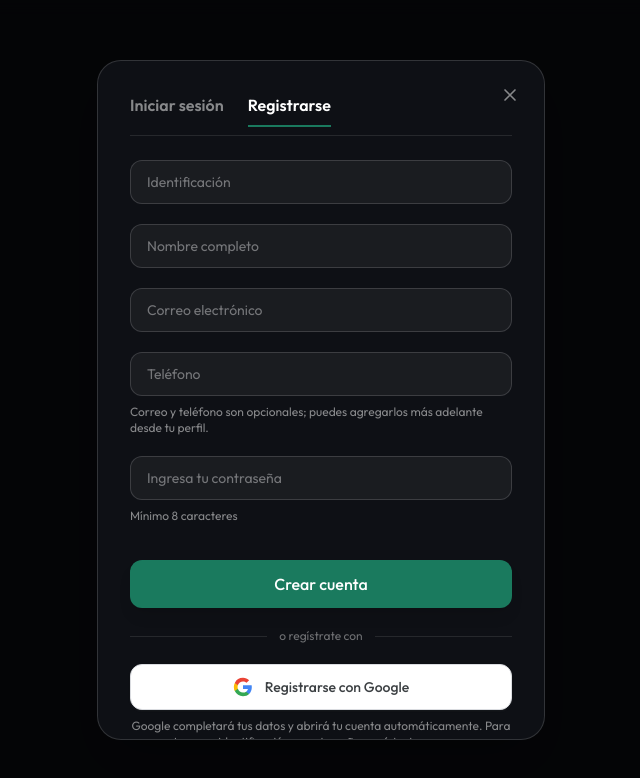
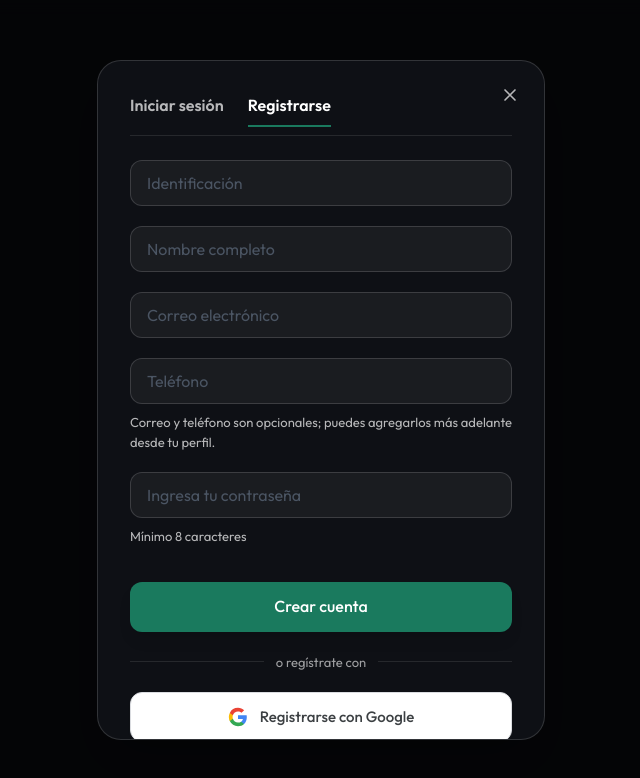
Before and after one commit to luisda-291105/finApp-web, a React (Vite) app: page /login in a window 1280 px wide. Both pictures are taken after a click on the button "Registrarse". Shown: the top 778 px of the page, without its empty margins (319-959 px from the left). Built offline with nearby package versions, Linux system fonts and the light colour scheme; no server answers.

Commit message:
mejora legibilidad de textos y formularios

```diff
--- a/src/components/domain/modales/AuthModal.jsx
+++ b/src/components/domain/modales/AuthModal.jsx
@@ -22,7 +22,7 @@ import { crearUsuario, iniciarSesion } from "../../../services/usuarioServicio";
 import { GOOGLE_AUTH_CONFIGURADO, iniciarLoginGoogle } from "../../../services/authGoogleServicio";
 import { useUsuarioActivo } from "../../../context/UsuarioActivoContext";
 
-const CLASE_ENTRADA = "min-h-11 w-full rounded-xl border border-white/15 bg-white/5 px-4 py-2.5 text-sm text-white outline-none transition-colors placeholder:text-white/40 focus:border-emerald-primary focus-visible:ring-2 focus-visible:ring-mint-accent/60";
+const CLASE_ENTRADA = "min-h-11 w-full rounded-xl border border-white/15 bg-white/5 px-4 py-2.5 text-sm text-white outline-none transition-colors placeholder:text-white/70 focus:border-emerald-primary focus-visible:ring-2 focus-visible:ring-mint-accent/60";
 
 /**
  * Opciones REALES de `focus-trap` (spec 010 §2.2). `allowOutsideClick: true` hace efectivo el
@@ -233,7 +233,7 @@ try {
             type="button"
             onClick={alCerrar}
             aria-label="Cerrar ventana de acceso"
-            className="absolute top-5 right-5 text-white/50 hover:text-white p-1 rounded-lg transition-colors cursor-pointer outline-none focus-visible:ring-2 focus-visible:ring-mint-accent"
+            className="absolute top-5 right-5 text-white/70 hover:text-white p-1 rounded-lg transition-colors cursor-pointer outline-none focus-visible:ring-2 focus-visible:ring-mint-accent"
           >
             <svg className="w-5 h-5" fill="none" viewBox="0 0 24 24" stroke="currentColor">
               <path strokeLinecap="round" strokeLinejoin="round" strokeWidth={2} d="M6 18L18 6M6 6l12 12" />
@@ -248,7 +248,7 @@ try {
               className={`text-base font-semibold pb-2 border-b-2 transition-all cursor-pointer ${
                 modo === "login"
                   ? "border-[#1a7a5e] text-white"
-                  : "border-transparent text-white/50 hover:text-white/80"
+                  : "border-transparent text-white/70 hover:text-white/80"
               }`}
             >
               Iniciar sesión
@@ -259,7 +259,7 @@ try {
               className={`text-base font-semibold pb-2 border-b-2 transition-all cursor-pointer ${
                 modo === "registro"
                   ? "border-[#1a7a5e] text-white"
-                  : "border-transparent text-white/50 hover:text-white/80"
+                  : "border-transparent text-white/70 hover:text-white/80"
               }`}
             >
               Registrarse
@@ -320,7 +320,7 @@ try {
                     className={CLASE_ENTRADA}
                   />
                 </div>
-                <p className="-mt-3 text-xs text-white/50">Correo y teléfono son opcionales; puedes agregarlos más adelante desde tu perfil.</p>
+                <p className="-mt-3 text-xs text-white/70">Correo y teléfono son opcionales; puedes agregarlos más adelante desde tu perfil.</p>
               </>
             )}
 
@@ -355,7 +355,7 @@ try {
                 className={CLASE_ENTRADA}
               />
               {modo === "registro" && (
-                <p id="auth-contrasena-ayuda" className="mt-2 text-xs text-white/50">Mínimo 8 caracteres</p>
+                <p id="auth-contrasena-ayuda" className="mt-2 text-xs text-white/70">Mínimo 8 caracteres</p>
               )}
             </div>
 
@@ -381,7 +381,7 @@ try {
             </button>
           </form>
 
-          <div className="my-5 flex items-center gap-3 text-xs text-white/40" aria-hidden="true">
+          <div className="my-5 flex items-center gap-3 text-xs text-white/60" aria-hidden="true">
             <span className="h-px flex-1 bg-white/10" />
             <span>{modo === "registro" ? "o regístrate con" : "o continúa con"}</span>
             <span className="h-px flex-1 bg-white/10" />
@@ -403,7 +403,7 @@ try {
               : modo === "registro" ? "Registrarse con Google" : "Iniciar sesión con Google"}
           </button>
           {modo === "registro" && (
-            <p className="mt-2 text-center text-xs text-white/50">
+            <p className="mt-2 text-center text-xs text-white/70">
               Google completará tus datos y abrirá tu cuenta automáticamente. Para entrar con identificación y contraseña, regístrate con correo.
             </p>
           )}
--- a/src/components/domain/modales/ModalContacto.jsx
+++ b/src/components/domain/modales/ModalContacto.jsx
@@ -57,8 +57,8 @@ export default function ModalContacto({ contacto, onCerrar, triggerRef, onGuarda
         </div>
       </>}
       {contacto && modo === "editar" && <form onSubmit={guardar} className="space-y-4">
-        {[["nombre", "Nombre", "Nombre del contacto"], ["telefono", "Teléfono", "Número de teléfono"]].map(([campo, etiqueta, placeholder]) => <label key={campo} className="block text-sm font-medium">{etiqueta}<input required maxLength={campo === "nombre" ? 100 : 30} value={valores[campo]} placeholder={placeholder} onChange={(evento) => actualizarCampo(campo, evento.target.value)} disabled={ocupado} className="mt-1.5 w-full rounded-xl border border-border-line/60 bg-bg-cream px-3.5 py-3 text-sm text-bg-dark outline-none placeholder:text-slate-text/70 focus:border-emerald-primary/70 focus:ring-2 focus:ring-emerald-primary/20 disabled:opacity-50" /></label>)}
-        <label className="block text-sm font-medium">Notas<textarea maxLength={1000} rows={3} value={valores.notas} placeholder="Añade notas sobre este contacto" onChange={(evento) => actualizarCampo("notas", evento.target.value)} disabled={ocupado} className="mt-1.5 w-full resize-y rounded-xl border border-border-line/60 bg-bg-cream px-3.5 py-3 text-sm text-bg-dark outline-none placeholder:text-slate-text/70 focus:border-emerald-primary/70 focus:ring-2 focus:ring-emerald-primary/20 disabled:opacity-50" /></label>
+        {[["nombre", "Nombre", "Nombre del contacto"], ["telefono", "Teléfono", "Número de teléfono"]].map(([campo, etiqueta, placeholder]) => <label key={campo} className="block text-sm font-medium">{etiqueta}<input required maxLength={campo === "nombre" ? 100 : 30} value={valores[campo]} placeholder={placeholder} onChange={(evento) => actualizarCampo(campo, evento.target.value)} disabled={ocupado} className="mt-1.5 w-full rounded-xl border border-border-line/60 bg-bg-cream px-3.5 py-3 text-sm text-bg-dark outline-none placeholder:text-slate-text focus:border-emerald-primary/70 focus:ring-2 focus:ring-emerald-primary/20 disabled:opacity-50" /></label>)}
+        <label className="block text-sm font-medium">Notas<textarea maxLength={1000} rows={3} value={valores.notas} placeholder="Añade notas sobre este contacto" onChange={(evento) => actualizarCampo("notas", evento.target.value)} disabled={ocupado} className="mt-1.5 w-full resize-y rounded-xl border border-border-line/60 bg-bg-cream px-3.5 py-3 text-sm text-bg-dark outline-none placeholder:text-slate-text focus:border-emerald-primary/70 focus:ring-2 focus:ring-emerald-primary/20 disabled:opacity-50" /></label>
         {error && <p role="alert" className="rounded-xl border border-red-200 bg-red-50 p-3 text-sm text-red-700">{error}</p>}
         <div className="flex justify-end gap-2 border-t border-border-line/30 pt-4"><button type="button" disabled={ocupado} onClick={() => setModo("detalle")} className="min-h-10 rounded-xl border border-border-line px-4 text-sm font-medium transition-colors hover:bg-bg-cream">Cancelar</button><button type="submit" disabled={ocupado} className="min-h-10 rounded-xl bg-emerald-primary px-4 text-sm font-semibold text-bg-cream transition-colors hover:bg-emerald-hover disabled:opacity-50">{ocupado ? "Guardando…" : "Guardar cambios"}</button></div>
       </form>}
--- a/src/components/domain/modales/ModalCrearMovimientoContable.jsx
+++ b/src/components/domain/modales/ModalCrearMovimientoContable.jsx
@@ -142,9 +142,9 @@ export default function ModalCrearMovimientoContable({ abierto, modo = "crear",
                 {tipoSeleccionado && <p className="mt-1 text-xs text-slate-text">Tipo de movimiento: {tipoSeleccionado}</p>}
               </div>
               <label className="block text-sm font-medium" htmlFor="nuevo-movimiento-fecha">Fecha<input id="nuevo-movimiento-fecha" required type="date" value={valores.fecha} onChange={(evento) => cambiar("fecha", evento.target.value)} className="mt-1 min-h-11 w-full rounded-xl border border-border-line bg-white px-3" /></label>
-              <label className="block text-sm font-medium" htmlFor="nuevo-movimiento-monto">Monto (COP)<input id="nuevo-movimiento-monto" required type="text" inputMode="decimal" placeholder="12.000,00" value={valores.monto} onFocus={() => cambiar("monto", desagruparPesos(valores.monto))} onChange={(evento) => cambiar("monto", agruparEntradaPesos(evento.target.value))} onBlur={() => { const numero = parsearPesos(valores.monto); cambiar("monto", numero === null ? valores.monto : formatearPesos(numero)); }} className="mt-1 min-h-11 w-full rounded-xl border border-border-line bg-white px-3 placeholder:text-slate-text/70" /></label>
-              <label className="block text-sm font-medium" htmlFor="nuevo-movimiento-categoria">Categoría<input id="nuevo-movimiento-categoria" required maxLength={80} placeholder="Ej. Alimentación" value={valores.categoria} onChange={(evento) => cambiar("categoria", evento.target.value)} className="mt-1 min-h-11 w-full rounded-xl border border-border-line bg-white px-3 placeholder:text-slate-text/70" /></label>
-              <label className="block text-sm font-medium" htmlFor="nuevo-movimiento-concepto">Concepto <span className="font-normal text-slate-text">(opcional)</span><input id="nuevo-movimiento-concepto" maxLength={160} placeholder="Ej. Compra semanal del hogar" value={valores.concepto} onChange={(evento) => cambiar("concepto", evento.target.value)} className="mt-1 min-h-11 w-full rounded-xl border border-border-line bg-white px-3 placeholder:text-slate-text/70" /></label>
+              <label className="block text-sm font-medium" htmlFor="nuevo-movimiento-monto">Monto (COP)<input id="nuevo-movimiento-monto" required type="text" inputMode="decimal" placeholder="12.000,00" value={valores.monto} onFocus={() => cambiar("monto", desagruparPesos(valores.monto))} onChange={(evento) => cambiar("monto", agruparEntradaPesos(evento.target.value))} onBlur={() => { const numero = parsearPesos(valores.monto); cambiar("monto", numero === null ? valores.monto : formatearPesos(numero)); }} className="mt-1 min-h-11 w-full rounded-xl border border-border-line bg-white px-3 placeholder:text-slate-text" /></label>
+              <label className="block text-sm font-medium" htmlFor="nuevo-movimiento-categoria">Categoría<input id="nuevo-movimiento-categoria" required maxLength={80} placeholder="Ej. Alimentación" value={valores.categoria} onChange={(evento) => cambiar("categoria", evento.target.value)} className="mt-1 min-h-11 w-full rounded-xl border border-border-line bg-white px-3 placeholder:text-slate-text" /></label>
+              <label className="block text-sm font-medium" htmlFor="nuevo-movimiento-concepto">Concepto <span className="font-normal text-slate-text">(opcional)</span><input id="nuevo-movimiento-concepto" maxLength={160} placeholder="Ej. Compra semanal del hogar" value={valores.concepto} onChange={(evento) => cambiar("concepto", evento.target.value)} className="mt-1 min-h-11 w-full rounded-xl border border-border-line bg-white px-3 placeholder:text-slate-text" /></label>
               {requiereOrigen && <div className="grid gap-3 sm:grid-cols-2">
                 <label className="block text-sm font-medium" htmlFor="nuevo-movimiento-origen-tipo">¿De dónde salió el dinero?
                   <select id="nuevo-movimiento-origen-tipo" required value={valores.origenTipo} onChange={(evento) => { cambiar("origenTipo", evento.target.value); cambiar("origenId", ""); }} className="mt-1 min-h-11 w-full rounded-xl border border-border-line bg-white px-3">
--- a/src/components/domain/modales/ModalTarjeta.jsx
+++ b/src/components/domain/modales/ModalTarjeta.jsx
@@ -140,7 +140,7 @@ export default function ModalTarjeta({ tarjeta, onCerrar, triggerRef, onGuardar,
           <div className="mb-4"><label htmlFor="tarjeta-titular" className="mb-1.5 block text-sm font-medium text-bg-dark">Titular</label><input id="tarjeta-titular" required maxLength={100} placeholder="Nombre del titular" value={valores.titular} onChange={(evento) => cambiar("titular", evento.target.value)} disabled={guardando} className="w-full rounded-xl border border-border-line/60 bg-bg-dark/[0.04] px-3.5 py-3 text-sm text-bg-dark outline-none transition placeholder:text-slate-text focus:border-emerald-primary/70 focus:ring-2 focus:ring-emerald-primary/20 disabled:cursor-not-allowed disabled:opacity-50" /></div>
           <div className="mb-4"><label htmlFor="tarjeta-entidad" className="mb-1.5 block text-sm font-medium text-bg-dark">Entidad financiera</label><input id="tarjeta-entidad" required maxLength={100} placeholder="Banco o entidad financiera" value={valores.entidad} onChange={(evento) => cambiar("entidad", evento.target.value)} disabled={guardando} className="w-full rounded-xl border border-border-line/60 bg-bg-dark/[0.04] px-3.5 py-3 text-sm text-bg-dark outline-none transition placeholder:text-slate-text focus:border-emerald-primary/70 focus:ring-2 focus:ring-emerald-primary/20 disabled:cursor-not-allowed disabled:opacity-50" /></div>
           <div className="mb-4"><label htmlFor="tarjeta-expiracion" className="mb-1.5 block text-sm font-medium text-bg-dark">Vencimiento</label><input id="tarjeta-expiracion" required inputMode="numeric" placeholder="MM/AA" maxLength={5} value={valores.expiracion} onChange={(evento) => cambiar("expiracion", formatearVencimiento(evento.target.value))} disabled={guardando} className="w-full rounded-xl border border-border-line/60 bg-bg-dark/[0.04] px-3.5 py-3 text-sm text-bg-dark outline-none transition placeholder:text-slate-text focus:border-emerald-primary/70 focus:ring-2 focus:ring-emerald-primary/20 disabled:cursor-not-allowed disabled:opacity-50" /></div>
-          <div className="mb-4"><label htmlFor="tarjeta-numero" className="mb-1.5 block text-sm font-medium text-bg-dark">Nuevo número de tarjeta <span className="font-normal text-slate-text">(opcional)</span></label><input id="tarjeta-numero" inputMode="numeric" autoComplete="off" placeholder={`Dejar vacío para conservar ${numeroEnmascarado}`} maxLength={19} value={valores.numero} onChange={(evento) => cambiar("numero", evento.target.value.replace(/\D/g, "").slice(0, 19))} disabled={guardando} className="w-full rounded-xl border border-border-line/60 bg-bg-dark/[0.04] px-3.5 py-3 font-mono text-sm text-bg-dark outline-none transition placeholder:font-sans placeholder:text-xs placeholder:text-slate-text focus:border-emerald-primary/70 focus:ring-2 focus:ring-emerald-primary/20 disabled:cursor-not-allowed disabled:opacity-50" /><p className="mt-1.5 text-xs text-slate-text">El nuevo número se guardará enmascarado.</p></div>
+          <div className="mb-4"><label htmlFor="tarjeta-numero" className="mb-1.5 block text-sm font-medium text-bg-dark">Nuevo número de tarjeta <span className="font-normal text-slate-text">(opcional)</span></label><input id="tarjeta-numero" inputMode="numeric" autoComplete="off" placeholder={`Dejar vacío para conservar ${numeroEnmascarado}`} maxLength={19} value={valores.numero} onChange={(evento) => cambiar("numero", evento.target.value.replace(/\D/g, "").slice(0, 19))} disabled={guardando} className="w-full rounded-xl border border-border-line/60 bg-bg-dark/[0.04] px-3.5 py-3 font-mono text-sm text-bg-dark outline-none transition placeholder:font-sans placeholder:text-slate-text focus:border-emerald-primary/70 focus:ring-2 focus:ring-emerald-primary/20 disabled:cursor-not-allowed disabled:opacity-50" /><p className="mt-1.5 text-xs text-slate-text">El nuevo número se guardará enmascarado.</p></div>
           {error && <p role="alert" className="alert alert-danger py-2">{error}</p>}
           <div className="mt-5 flex justify-end gap-2 border-t border-border-line/30 pt-4"><button type="button" disabled={guardando} onClick={() => { setError(""); setModo("detalle"); }} className="min-h-10 rounded-xl border border-border-line/60 bg-white/5 px-4 text-sm font-medium text-bg-cream transition-colors hover:bg-white/10 focus-visible:outline-none focus-visible:ring-2 focus-visible:ring-emerald-primary disabled:cursor-not-allowed disabled:opacity-50">Cancelar</button><button type="submit" disabled={guardando} className="min-h-10 rounded-xl bg-emerald-primary px-4 text-sm font-semibold text-bg-cream transition-colors hover:bg-emerald-hover focus-visible:outline-none focus-visible:ring-2 focus-visible:ring-emerald-primary disabled:cursor-not-allowed disabled:opacity-50">{guardando ? "Guardando…" : "Guardar cambios"}</button></div>
         </form>
--- a/src/styles/index.css
+++ b/src/styles/index.css
@@ -12,13 +12,19 @@
   --font-display: "Fraunces", serif;
   --font-body: "Outfit", -apple-system, BlinkMacSystemFont, sans-serif;
 
+  /* Escala de texto compacta elevada para mejorar la legibilidad en pantalla. */
+  --text-xs: 0.8125rem;
+  --text-xs--line-height: 1.25rem;
+  --text-sm: 0.9375rem;
+  --text-sm--line-height: 1.5rem;
+
   --color-bg-dark: #0f1117;
 
   --color-bg-cream: #f7f6f2;
   --color-emerald-primary: #1a7a5e;
   --color-emerald-hover: #15634c;
   --color-mint-accent: #6ee7c0;
-  --color-slate-text: #5a6475;
+  --color-slate-text: #4b5563;
   --color-border-line: #e0ddd8;
 
   --color-cat-income: #60a5fa;
@@ -54,10 +60,47 @@
   font-family: var(--font-body);
 }
 
+/* Los controles respetan el ancho disponible dentro de layouts flex/grid y modales. */
+input,
+textarea,
+select {
+  box-sizing: border-box;
+  max-width: 100%;
+  min-width: 0;
+}
+
+/* Legibilidad base: texto corrido, formularios y placeholders.
+   Los inputs usan 16px para evitar el zoom automático de iOS y mantener el texto cómodo. */
+html {
+  -webkit-text-size-adjust: 100%;
+  text-size-adjust: 100%;
+}
+
+body {
+  line-height: 1.6;
+}
+
+p {
+  text-wrap: pretty;
+}
+
+input,
+select,
+textarea {
+  font-size: 1rem;
+  line-height: 1.5;
+}
+
+input::placeholder,
+textarea::placeholder {
+  color: var(--color-slate-text);
+  opacity: 1;
+}
+
 :root[data-tema="oscuro"] {
   color-scheme: dark;
   --color-bg-cream: #171b23;
-  --color-slate-text: #b4bdca;
+  --color-slate-text: #c3ccd8;
   --color-border-line: #39414e;
 }
 
```
Also changed, not shown: src/components/domain/modales/ModalCrearResumenContable.jsx (+4 -4 lines), 1 other file (tests, documents, lock files or other folders).
